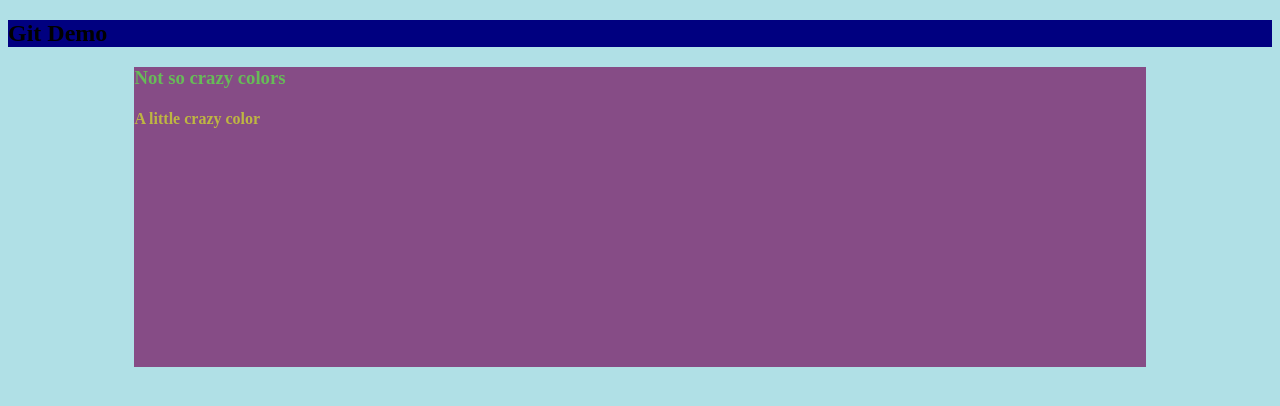
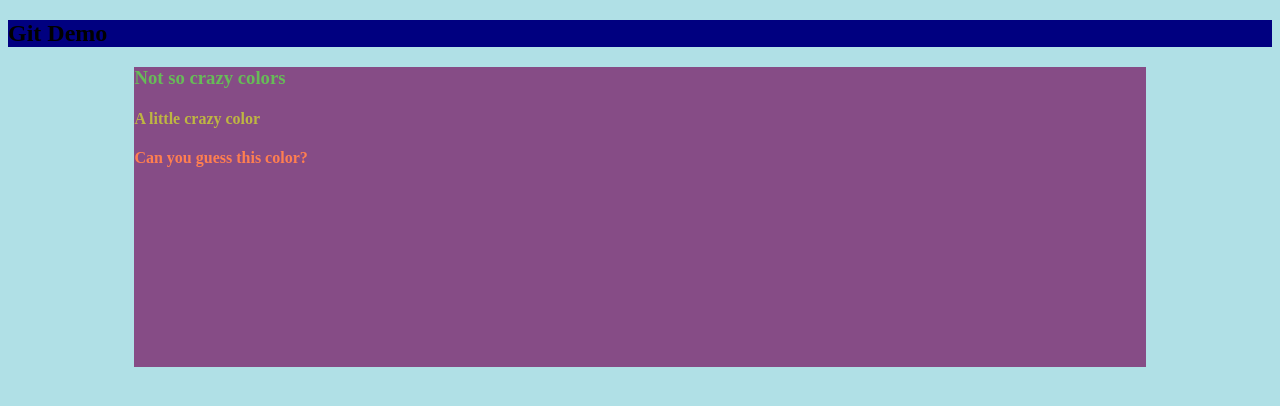
Before and after one commit to chriscanalia/git20, a plain HTML site: page index.html in a window 1280 px wide. Drawn offline with Linux system fonts and the light colour scheme.

Commit message:
Added a new color

```diff
--- a/index.html
+++ b/index.html
@@ -11,6 +11,7 @@
   <div class="container">
     <h3>Not so crazy colors</h3>
     <h4>A little crazy color</h4>
+    <h4 class="guess">Can you guess this color?</h4>
   </div>
 
   <script src="app.js"></script>
--- a/styles.css
+++ b/styles.css
@@ -16,3 +16,11 @@ h3 {
 h4 {
   color: rgb(190, 182, 66);
 }
+
+h3,
+h4 {
+  margin-bottom: 10px;
+}
+.guess {
+  color: coral;
+}
```
